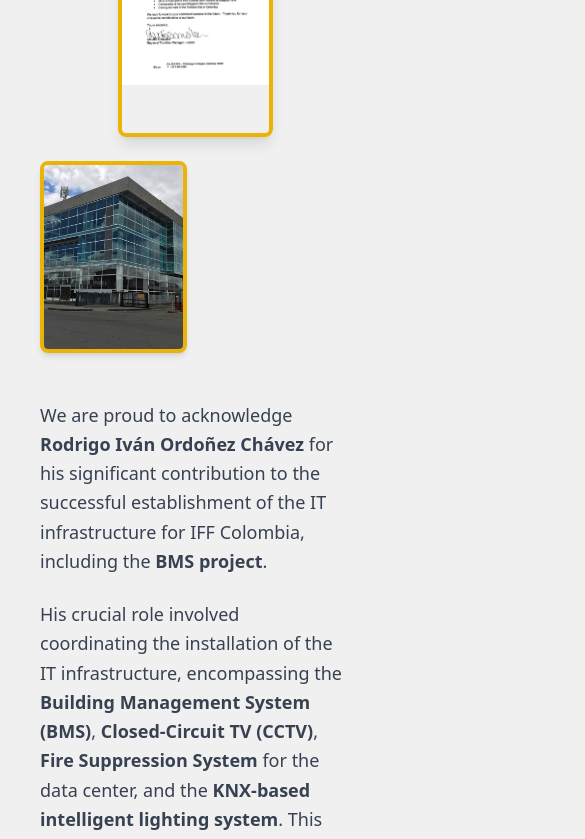
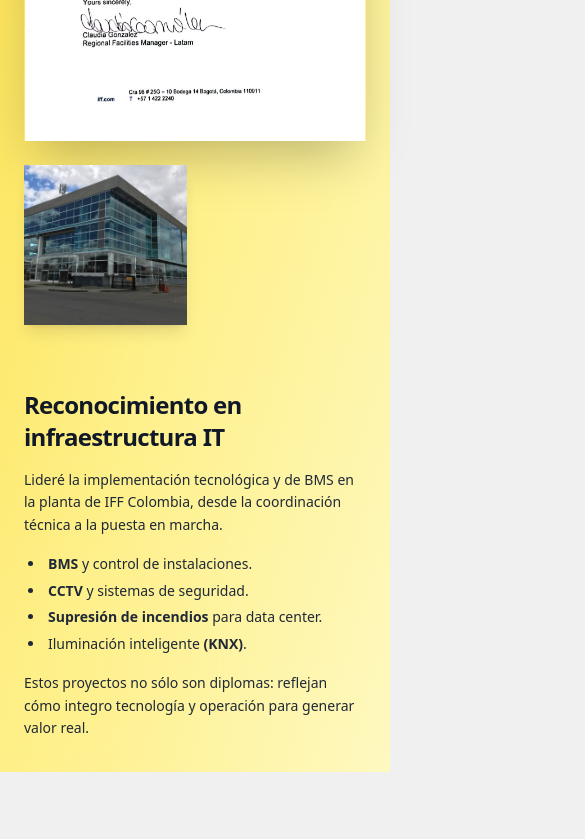
Before and after one commit to Rodro1975/Soporte-T-cnico-y-Soluciones-Tecnol-gicas, a Next.js app: page /about in a window 390 px wide. Shown: the part 2858-3697 px from the top of the page, 585 px wide, since content can reach past the window. Built offline with nearby package versions, Linux system fonts and the light colour scheme.

Commit message:
Actualizacion modales y hero

```diff
--- a/app/components/CountryCard.js
+++ /dev/null
@@ -1,20 +0,0 @@
-import Image from "next/image";
-
-const CountryCard = ({ country, flagUrl }) => {
-  return (
-    <div className="p-4 bg-gradient-to-br from-yellow-100 via-yellow-200 to-yellow-300 shadow-lg rounded-lg transform hover:scale-105 transition-transform duration-300 ease-in-out">
-      <Image
-        src={flagUrl}
-        alt={`Bandera de ${country}`}
-        width={32}
-        height={20}
-        className="mx-auto"
-      />
-      <h3 className="mt-4 text-xl font-semibold text-center text-gray-800">
-        {country}
-      </h3>
-    </div>
-  );
-};
-
-export default CountryCard;
--- /dev/null
+++ b/app/components/HeroType.js
@@ -0,0 +1,59 @@
+"use client";
+
+import { useEffect, useState } from "react";
+
+export default function HeroType() {
+  const words = [
+    "Rodro · Soluciones IT que funcionan",
+    "Rodro · Infraestructura sin interrupciones",
+    "Rodro · Desarrollo web real",
+    "Rodro · Operación estable, resultados reales",
+  ];
+
+  const [text, setText] = useState("");
+  const [wordIndex, setWordIndex] = useState(0);
+  const [deleting, setDeleting] = useState(false);
+
+  useEffect(() => {
+    const current = words[wordIndex];
+    const timeout = setTimeout(
+      () => {
+        if (!deleting) {
+          setText(current.substring(0, text.length + 1));
+
+          if (text.length + 1 === current.length) {
+            setTimeout(() => setDeleting(true), 800);
+          }
+        } else {
+          setText(current.substring(0, text.length - 1));
+
+          if (text.length === 0) {
+            setDeleting(false);
+            setWordIndex((prev) => (prev + 1) % words.length);
+          }
+        }
+      },
+      deleting ? 65 : 95
+    );
+
+    return () => clearTimeout(timeout);
+  }, [text, deleting, wordIndex]);
+
+  return (
+    <p className="text-sm font-semibold tracking-[0.22em] uppercase text-yellow-400">
+      {text}
+      <span className="inline-block animate-blink">|</span>
+
+      <style jsx>{`
+        @keyframes blink {
+          50% {
+            opacity: 0;
+          }
+        }
+        .animate-blink {
+          animation: blink 0.7s infinite;
+        }
+      `}</style>
+    </p>
+  );
+}
--- a/app/components/Recognition.js
+++ b/app/components/Recognition.js
@@ -5,85 +5,89 @@ import { motion } from "framer-motion";
 
 export default function Recognition() {
   return (
-    <section className="py-20">
-      <div className="container mx-auto px-6 lg:px-20">
-        <h2 className="text-4xl font-extrabold text-center mb-12 text-gray-800">
-          Recognition for IT Infrastructure Contribution
-        </h2>
-        <div className="grid md:grid-cols-2 gap-12 items-center">
-          {/* Image Section */}
+    <section className="relative min-h-screen w-screen py-24 bg-gradient-to-br from-yellow-300 via-yellow-200 to-yellow-100 overflow-visible left-1/2 -translate-x-1/2">
+      {/* Glows decorativos */}
+      <div className="pointer-events-none absolute -right-32 -top-24 w-64 h-64 rounded-full bg-yellow-400/40 blur-3xl" />
+      <div className="pointer-events-none absolute -left-24 bottom-10 w-56 h-56 rounded-full bg-yellow-200/40 blur-3xl" />
+
+      {/* Corte curvo inferior grande */}
+      <div className="pointer-events-none absolute -bottom-36 left-1/2 -translate-x-1/2 w-[220vw] h-52 bg-background rounded-t-[999px]" />
+
+      <div className="relative z-10 max-w-5xl mx-auto px-6 lg:px-10 flex flex-col md:flex-row items-center gap-16">
+        {/* Bloque imágenes vertical */}
         <motion.div
-            initial={{ opacity: 0, x: -50 }}
-            animate={{ opacity: 1, x: 0 }}
+          initial={{ opacity: 0, x: -40 }}
+          whileInView={{ opacity: 1, x: 0 }}
+          viewport={{ amount: 0.3 }} // 🔁 ahora se activa cada vez que entra
           transition={{ duration: 0.6 }}
-            className="flex flex-col items-center space-y-6 md:order-first"
+          className="flex flex-col items-center gap-6 md:w-1/2 w-full"
         >
-            <div className="relative w-[50%] h-[300px] overflow-hidden rounded-lg shadow-lg border-4 border-yellow-500">
+          <div className="relative w-full max-w-md aspect-[3/4] shadow-2xl">
             <Image
               src="/images/reconocimientoIff.jpg"
-                alt="Recognition PDF"
+              alt="Reconocimiento IFF Colombia"
               fill
-                style={{ objectFit: "contain" }}
-                className="transition-transform duration-300 hover:scale-105"
+              className="object-contain"
             />
           </div>
-            <div className="grid grid-cols-2 gap-4 w-full">
-              <div className="relative h-48 overflow-hidden rounded-lg shadow-md border-4 border-yellow-500 hidden md:block">
+          <div className="grid grid-cols-2 gap-4 w-full max-w-md">
+            <div className="relative h-40 shadow-lg hidden md:block">
               <Image
                 src="/images/fraganciasIff.jpg"
-                  alt="Office Building"
+                alt="Instalaciones IFF Colombia"
                 fill
-                  style={{ objectFit: "cover", objectPosition: "center" }}
-                  className="transition-transform duration-300 hover:scale-105"
+                className="object-cover"
               />
             </div>
-              <div className="relative h-48 overflow-hidden rounded-lg shadow-md border-4 border-yellow-500">
+            <div className="relative h-40 shadow-lg">
               <Image
                 src="/images/megaport.jpg"
-                  alt="Building Exterior"
+                alt="Infraestructura y conectividad"
                 fill
-                  style={{ objectFit: "cover", objectPosition: "center" }}
-                  className="transition-transform duration-300 hover:scale-105"
+                className="object-cover"
               />
             </div>
           </div>
         </motion.div>
 
-          {/* Text Content */}
+        {/* Bloque texto fluido */}
         <motion.div
-            initial={{ opacity: 0, x: 50 }}
-            animate={{ opacity: 1, x: 0 }}
+          initial={{ opacity: 0, x: 40 }}
+          whileInView={{ opacity: 1, x: 0 }}
+          viewport={{ amount: 0.3 }} // 🔁 igual aquí
           transition={{ duration: 0.6 }}
+          className="text-sm md:text-base text-gray-800 leading-relaxed space-y-4 md:w-1/2 w-full"
         >
-            <p className="text-lg mb-6 text-gray-700 leading-relaxed">
-              We are proud to acknowledge{" "}
-              <span className="font-semibold">Rodrigo Iván Ordoñez Chávez</span>{" "}
-              for his significant contribution to the successful establishment
-              of the IT infrastructure for IFF Colombia, including the{" "}
-              <span className="font-semibold">BMS project</span>.
+          <h2 className="text-2xl md:text-3xl font-extrabold mb-4 text-gray-900 text-balance">
+            Reconocimiento en infraestructura IT
+          </h2>
+          <p>
+            Lideré la implementación tecnológica y de BMS en la planta de IFF
+            Colombia, desde la coordinación técnica a la puesta en marcha.
           </p>
-            <p className="text-lg mb-6 text-gray-700 leading-relaxed">
-              His crucial role involved coordinating the installation of the IT
-              infrastructure, encompassing the{" "}
-              <span className="font-semibold">
-                Building Management System (BMS)
-              </span>
-              , <span className="font-semibold">Closed-Circuit TV (CCTV)</span>,{" "}
-              <span className="font-semibold">Fire Suppression System</span> for
-              the data center, and the{" "}
-              <span className="font-semibold">
-                KNX-based intelligent lighting system
-              </span>
-              . This comprehensive effort ensured a secure, efficient, and
-              energy-conscious operational environment.
-            </p>
-            <p className="text-lg text-gray-700 leading-relaxed">
-              This recognition highlights our commitment to excellence and our
-              ability to deliver impactful solutions in complex technological
-              environments.
+          <ul className="list-disc list-inside space-y-1 ml-1">
+            <li>
+              <span className="font-semibold">BMS</span> y control de
+              instalaciones.
+            </li>
+            <li>
+              <span className="font-semibold">CCTV</span> y sistemas de
+              seguridad.
+            </li>
+            <li>
+              <span className="font-semibold">Supresión de incendios</span> para
+              data center.
+            </li>
+            <li>
+              Iluminación inteligente{" "}
+              <span className="font-semibold">(KNX)</span>.
+            </li>
+          </ul>
+          <p>
+            Estos proyectos no sólo son diplomas: reflejan cómo integro
+            tecnología y operación para generar valor real.
           </p>
         </motion.div>
-        </div>
       </div>
     </section>
   );
--- a/app/page.js
+++ b/app/page.js
@@ -4,6 +4,7 @@ import React from "react";
 import CarouselServices from "./components/CarouselServs";
 import Counters from "./components/Counters";
 import Clients from "./components/Clients";
+import HeroType from "./components/HeroType";
 
 export default function Home() {
   return (
@@ -18,21 +19,15 @@ export default function Home() {
 
         {/* Contenido */}
         <div className="relative z-10 max-w-3xl px-4 text-center space-y-6">
-          <p className="text-sm font-semibold tracking-[0.25em] uppercase text-yellow-400">
-            Rodro · Soporte Técnico & Soluciones Tecnológicas
-          </p>
-
-          <h1 className="text-3xl sm:text-4xl md:text-5xl lg:text-6xl font-bold text-white text-balance drop-shadow-lg">
-            Elevamos tu infraestructura y desarrollo IT
-            <span className="block text-yellow-400">
-              Deja atrás los parches urgentes y crece sin interrupciones.
+          <HeroType />
+          <h1 className="text-4xl md:text-5xl font-extrabold text-white text-balance drop-shadow-lg">
+            Haz que tu infraestructura y desarrollo sean una ventaja.
+            <span className="block text-yellow-400 mt-2">
+              Operación sin límites. Crece sin interrupciones.
             </span>
           </h1>
-
-          <p className="text-base sm:text-lg md:text-xl text-gray-200/90 text-balance">
-            Más de 15 años ayudando a empresas a integrar sistemas, redes y
-            herramientas en la nube. Haz que tu operación sea robusta, segura y
-            lista para escalar.
+          <p className="text-base md:text-lg text-gray-200/80 text-balance">
+            Tecnología robusta, resultados visibles.
           </p>
 
           <div className="flex flex-col sm:flex-row gap-4 justify-center mt-4">
--- a/app/services/page.js
+++ b/app/services/page.js
@@ -1,7 +1,7 @@
 "use client";
 
 import Image from "next/image";
-import WebPortfolio from "../components/WebPortfolio";
+import WebPortfolio from "../components/Work";
 
 const services = [
   {
```
Also changed, not shown: app/about/page.js (+62 -47 lines). Lines whose indentation alone changed are shown as unchanged.
